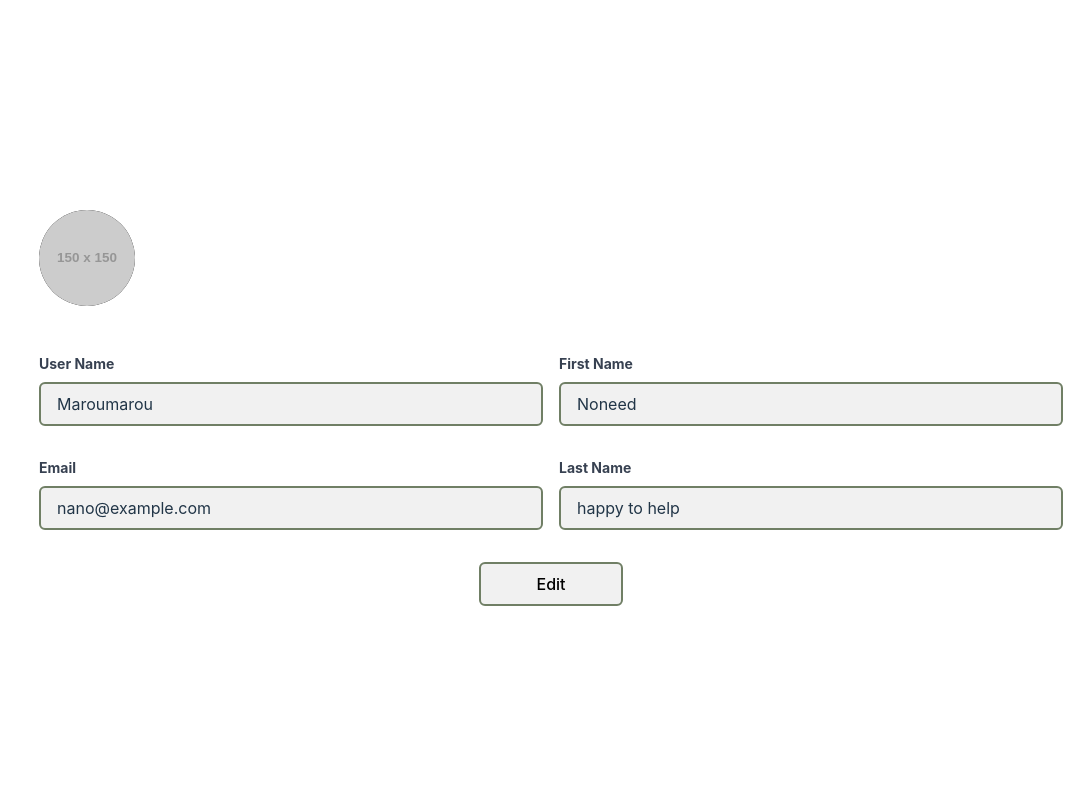
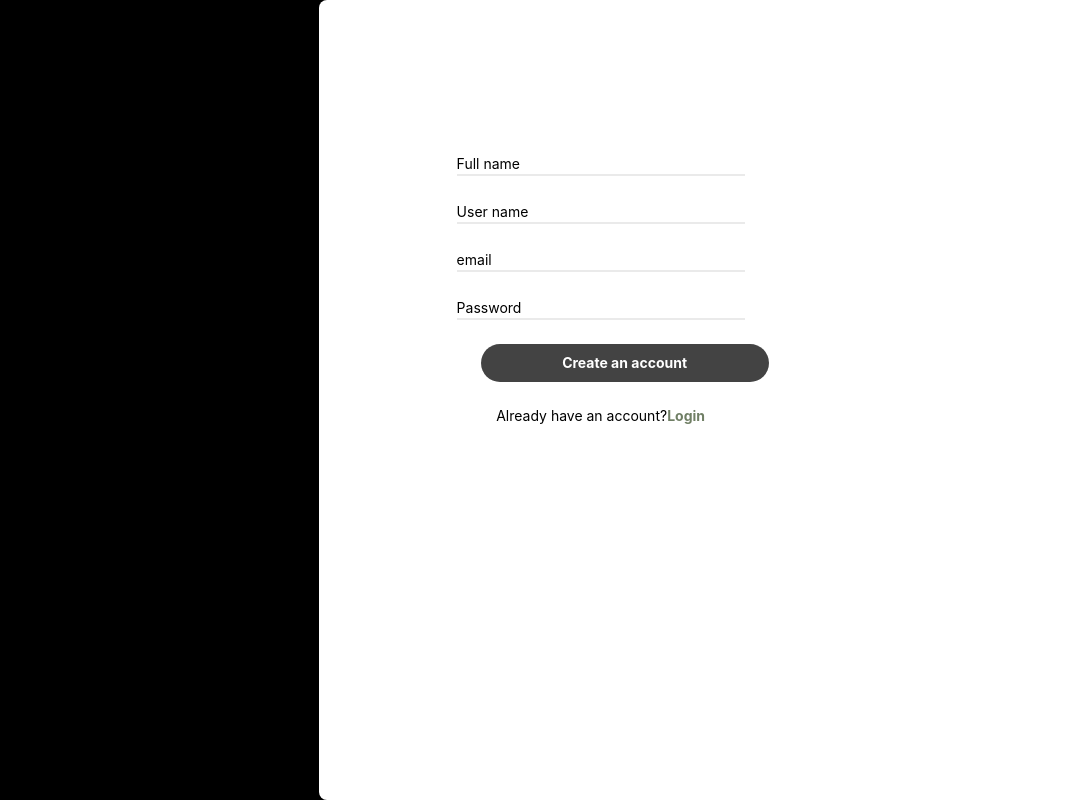
Before and after one commit to zcybrgd/articles-igl-engine-frontend, a React (Vite) app: page / in a window 1280 px wide. Shown: the whole page, without its empty margins (193-1280 px from the left). Built offline with nearby package versions, Linux system fonts and the light colour scheme.

Commit message:
Auth_responive

```diff
--- a/src/App.jsx
+++ b/src/App.jsx
@@ -1,9 +1,10 @@
 
-import Welcome from "./pages/WelcomePage/Welcome"; // Adjust the path based on your project structure
+
+import SignUpPage from "./pages/Authentification/SignUp"; // Adjust the path based on your project structure
 const App = () => {
   return (
     <>
-      <Welcome/>
+      <SignUpPage/>
     </>
   );
 };
--- a/src/pages/Authentification/LogIn.jsx
+++ b/src/pages/Authentification/LogIn.jsx
@@ -1,7 +1,5 @@
-
 // import googleIcon from '../.././assets/icons/google.svg';
-import googleIcon from '../.././assets/icons/google.svg';
-const LoginPage = () => {
+ const LoginPage = () => {
   const leftBorderRadius = {
     borderTopLeftRadius: '20px',
     borderBottomLeftRadius: '20px',
@@ -10,67 +8,92 @@ const LoginPage = () => {
   return (
 
 
-    <div className='w-screen h-screen grid grid-cols-2'>
-    <div className='w-screen h-screen grid grid-rows-2'>
+    <div className='w-screen h-screen grid grid-cols-2 max-sm:h-screen bg-black'>
 
-      <div className='inset-y-4 w-full h-full bg-black centered md:h-screen md:w-screen'>
-
-      </div>
-    </div>
-    <h1 className="text-white font-bold text-7xl mt-8">Log </h1>
+    <div className='w-screen h-screen  grid-rows-2 max-sm:h-full sm:hidden '>
+    <div className=" max-sm: text-white max-sm: font-bold  max-sm:text-5xl max-sm: mt-8 md:hidden lg:hidden max-md:text-5xl max-sm:ml-4 sm-hidden">
+   login
 
 
 
-    <div className="absolute inset-y-0 left-16 w-3/5 md:w-2/5 h-screen md:h-screen flex flex-col justify-center items-center">
-      <div className="flex flex-col items-center text-white space-y-2">
+
+   </div>
+   <div className=" max-sm: text-white max-sm: font-bold  max-sm:text-xl max-sm: mt-0 md:hidden sm-hidden lg:hidden max-md:text-5xl max-sm:ml-4">
+   Welocme back
 
 
-        <div className="mb-12"></div>
-        <div className="absolute inset-y-8  w-5/5 md:w-5/5       h-4 md:h-3/5 flex place-content-center mt-16 space-y-0 ">
-            <div className="flex w-72 flex-col gap-6 space-y-0 mt-16  ">
+
+
+   </div>
+
+    </div>
+
+
+
+
+    <div className="absolute inset-y-0 left-16 w-3/5 md:w-2/5 h-screen md:h-full flex flex-col justify-center items-center  max-sm:h-4/5 max-sm:mt-28">
+
+
+
+      <div className="flex flex-col sm:w-full items-center text-white space-y-2 ">
+
+
+        <div className="mb-12 "></div>
+
+        <div className=" absolute inset-y-8     w-5/5       h-5/5     place-content-center mt-16 space-y-0  md:bg-black lg:bg-black max-sm:bg-white max-sm:rounded-lg sm:bg-black sm:mb-0 ">
+
+
+
+
+            <div className="flex w-72 flex-col gap-6 space-y-0 mt-16 max-sm:mt-16 max-sm:space-y-0 max-sm:justify-center  sm:mt-16 sm:space-y-0  md:space-y-0  sm:bg-white sm:h-3/4 lg:bg-black sm:rounded-lg">
+               {/* This div will be hidden on medium and larger screens */}
 
 
             <input
                     type="text"
                     placeholder="username"
 
-                    className="  h-6  focus:outline-none   w-5/5  text-sm text-white placeholder-white mt-20 border-b-2 bg-black   "
+                    className=" lg:bg-black h-6 sm:placeholder:text-black sm:text-black focus:outline-none   w-5/5  text-sm text-white placeholder-white mt-20 border-b-2 max-sm:border-black   max-sm:mt-0 max-sm:w-4/5 max-sm:ml-6 max-sm:mr-6 max-sm:bg-white   placeholder:text-white max-sm:placeholder:bg-white max-sm:placeholder:text-black max-sm:text-black sm:mr-6 sm:ml-6 lg:text-white lg:placeholder:text-white sm:border-black lg:border-white"
                   />
 
                    <input
                     type="password"
                     placeholder="password"
-                    className="  h-6      focus:outline-none   text-sm text-white placeholder-white  border-b-2  bg-black "
+                    className="  border-b-2 h-6 lg:bg-black sm:text-black sm:placeholder:text-black    focus:outline-none   text-sm text-white max-sm:border-black   max-sm:mt-0 max-sm:w-4/5 max-sm:ml-6 max-sm:mr-6 max-sm:bg-white max-sm:text-black sm:mr-6 sm:ml-6  lg:text-white lg:placeholder:text-white sm:border-black lg:border-white"
                   />
                         <div className="w-4/5 flex flex-col justify-start items-center mt-8 space-y-8"></div>
-        <button className="my-1 rounded-full bg-white text-black font-bold py-2 px-4 w-full">
-          Log in
-        </button>
-        <div className="mt-2 text-sm flex items-center justify-center ">
-          <p className="text-white">Already have an account? </p>
-          <p className="text-blue-800 hover:underline">Login</p>
+                    <button className="my-1 rounded-full bg-white  text-black font-bold py-2 px-4 w-full max-sm:w-4/5 max-sm:ml-6 max-sm:mr-6 max-sm:bg-[#1C1A1A]  max-sm:text-white sm:bg-black lg:bg-white sm:mr-6 sm:ml-6 sm:w-4/5 sm:text-white lg:text-black">
+                      Log in
+                    </button>
+                    <div className="mt-2 text-sm flex items-center justify-center ">
+                      <p className="text-black md:text-white">Already have an account? </p>
+                      <p className="text-blue-800 hover:underline">Login</p>
+
+
         </div>
-        <div className="mt-2 text-sm flex items-center justify-center ">
-        <p className="text-gray-500 my-1 text-xl ">-OR-</p>
-        </div>
-        <button className="my-1 rounded-full bg-white py-2 px-4 w-full text-black border-white flex items-center justify-center hover:text-black space-y-4">
-          <img src={googleIcon} alt="Google Icon" className="ml-2 h-6 w-6 mr-8" />
-          Sign Up with Google
-        </button>
+
 
       </div>
                   </div>
                   </div>
 
 
+
+
+    </div>
+    <div className="  lg:text-white font-bold text-7xl absolute top-8  max-sm:text-5xl max-sm:mt-8 max-sm:hidden max-md:text-5xl max-sm:ml-4 md:text-transparent ml-96 left-60 sm:text-transparent">
+    log
+  </div>
+   {/* // White part for other content  */}
+     <div className="lg:text-black font-bold text-7xl   absolute inset-y-0 right-0 w-3/5 md:w-2/5 bg-white h-screen md:h-screen   hidden md:block md:text-transparent" style={leftBorderRadius} >
+     <div className="lg:text-black mt-8 md:text-transparent">in</div>
+
+
+
+
+
     </div>
 
-    {/* White part for other content */}
-    <div className="absolute inset-y-0 right-0 w-3/5 md:w-2/5 bg-white h-screen md:h-screen flex " style={leftBorderRadius}>
-      {/* This is the white part */}
-      <h1 className="text-black font-bold  text-7xl left-0 mt-8">In </h1>
-
-    </div>
   </div>
   )
 }
--- a/src/pages/Authentification/SignUp.jsx
+++ b/src/pages/Authentification/SignUp.jsx
@@ -1,66 +1,33 @@
 import articleIcon from '../.././assets/icons/article.svg';
-import googleIcon from '../.././assets/icons/google.svg';
+
 
 // import googleIcon from '../.././assets/icons/google.svg';
 
 
-const LoginPage = () => {
-    const leftBorderRadius = {
-        borderTopLeftRadius: '20px',
-        borderBottomLeftRadius: '20px',
-      };
+const SignUpPage = () => {
+
     return (
-        <div className="bg-black ">
-            <div className="absolute inset-y-0 left-0 w-2/5 md:w-3/5 bg-black h-screen md:h-screen flex justify-center" style={leftBorderRadius}>
-            </div>
-            <div className="absolute inset-y-0 right-0 w-3/5 md:w-3/5 bg-white h-screen md:h-screen flex justify-center place-content-center space-y-8" style={leftBorderRadius} >
-            <div className="mt-0 text-sm    flex justify-center mb-0">
-            <h1 className="text-black font-bold text-xl mb-8  mt-16  ">Create Account </h1>
-            <img src={articleIcon} alt="article Icon" className="h-8 w-8 ml-4 mt-16 " />
-            </div>
-            <div className="absolute inset-y-8  w-2/5 md:w-5/5       h-4 md:h-3/5 flex place-content-center mt-16 space-y-0 ">
-            <div className="flex w-72 flex-col gap-6 space-y-0  ">
+      <div className='w-screen h-screen grid grid-cols-2 max-sm:h-screen bg-black'>
 
 
-            <input
-                    type="text"
-                    placeholder="Full name"
-                    className="  h-6  focus:outline-none   w-5/5  text-sm text-black placeholder-black mt-20 border-b-2  border-[#EAEAEA]"
-                  />
 
-                   <input
-                    type="text"
-                    placeholder="User name"
-                    className="  h-6      focus:outline-none   text-sm text-black placeholder-black  border-b-2  border-[#EAEAEA] "
-                  />
 
-                   <input
-                    type="email"
-                    placeholder="email"
-                    className="  h-6  focus:outline-none      text-sm text-black placeholder-black  border-b-2  border-[#EAEAEA] "
-                  />
+            <div className="max-sm:mt-0 max-sm:hidd max-sm:justify-start absolute inset-y-0  right-0 w-3/5 md:w-3/5 bg-white max-sm:white max-sm:w-full max-sm:h-screen   h-screen md:h-screen  justify-center place-content-center space-y-6 lg:justify-center max-sm:rounded-none lg:rounded-l-lg"  >
 
-                   <input
-                    type="password"
-                    placeholder="Password "
-                    className="  h-6      focus:outline-none   text-sm text-black placeholder-black  border-b-2  border-[#EAEAEA]"
-                  />
+            <div className="lg:flex max-sm:grid max-sm:top-0 max-sm:left-0 top-0 max-sm:ml-8 max-sm:mt-4 max-sm:text-white  text-sm   max-sm:text-2xl    mb-0 mt-10 ml-52 space-y-0 ">
+            <h1 className="max-sm:hidden  text-black font-bold text-xl mb-8 lg:left-6">Create Account </h1>
+            <img
+  src={articleIcon}
+  alt="Article Icon"
+  className="hidden md:inline-block lg:inline h-8 w-8 ml-4 lg:mt-0"
+/>
 
-                  <button className="my-1 rounded-full bg-[#434343] hover:white text-white font-bold py-2 px-4 w-full">
-                    Create an account
-                  </button>
-                  <div className="mt-0 text-sm    flex justify-center mb-0">
-                    <p className="text-black flex justify-center">Already have an account? </p>
-                    <p className="text-[#707F65] font-bold hover:underline flex justify-center">Login</p>
-                  </div>
-                  <p className="text-gray-500 flex justify-center  ">-OR-</p>
+            <h1 className="max-sm:left-0 top-0 text-black    max-sm:mt-4 max-sm:text-4xl max-sm:font-bold lg:text-transparent">Signup </h1>
 
-                  <button className=" rounded-full bg-white   border-inherit flex items-center justify-center hover:text-black ">
+            <p className="max-sm:left-0 top-0 text-black    max-sm:mt-0 max-sm:text-xl max-sm:font-bold lg:text-transparent">Welcome among us!</p>
 
-                  <img src={googleIcon} alt="Google Icon" className="ml-2 h-6 w-6 mr-8 " />
-                                      Sign Up with Google
 
-                   </button>
+            <div className="max-sm:left-0  top-0 max-sm:mt-0 max-sm:ml-6 max-sm: text-white max-sm: font-bold  max-sm:text-xl   max-sm: mt-0 md:hidden sm-hidden lg:hidden max-md:text-5xl  ">
 
 
 
@@ -68,8 +35,72 @@ const LoginPage = () => {
 
 
 
+   </div>
+   </div>
+
+   <div className="max-sm:justify-start mt-0 max-sm:text-white  text-sm max-sm:ml-0 max-sm:text-2xl max-sm:mt-6    mb-0 space-y-0">
+
+            <div className="flex w-72 flex-col gap-6 max-sm:hidden space-y-0 mt-16 max-sm:mt-16 max-sm:space-y-0 max-sm:justify-center  sm:mt-16 max-sm:h-full sm:space-y-0  md:space-y-0  sm:bg-white sm:h-3/4 lg:bg-black sm:rounded-lg">
+               {/* This div will be hidden on medium and larger screens */}
+
+              </div>
+            <div className="absolute inset-y-8  w-2/5 md:w-5/5       h-4 md:h-4/5 flex place-content-center mt-16 space-y-0 ">
+            <div className="flex w-72 flex-col max-sm:h-full gap-6 space-y-0  ">
+
+            <div className="flex w-72 ml-32 flex-col gap-6 space-y-0 mt-16 max-sm:left-0 top-0 max-sm:mt-16 max-sm:space-y-0 max-sm:bg-black max-sm:justify-center max-sm:rounded-lg sm:mt-16 sm:space-y-0 md:space-y-0 sm:bg-white  lg:bg-white sm:rounded-lg">
+   {/* This div will be hidden on medium and larger screens */}
+
+            <input
+                    type="text"
+                    placeholder="Full name"
+                    className="  h-6  focus:outline-none   w-5/5  text-sm text-black placeholder-black mt-14 border-b-2  border-[#EAEAEA] max-sm:ml-10 max-sm:mr-6 max-sm:bg-black max-sm:placeholder:text-white max-sm:text-white"
+                  />
+
+                   <input
+                    type="text"
+                    placeholder="User name"
+                    className="  h-6      focus:outline-none   text-sm text-black placeholder-black  border-b-2  border-[#EAEAEA] max-sm:ml-10 max-sm:mr-6 max-sm:bg-black max-sm:placeholder:text-white max-sm:text-white"
+                  />
+
+                   <input
+                    type="email"
+                    placeholder="email"
+                    className="  h-6  focus:outline-none      text-sm text-black placeholder-black  border-b-2  border-[#EAEAEA] max-sm:ml-10 max-sm:mr-6 max-sm:bg-black max-sm:placeholder:text-white max-sm:text-white"
+                  />
+
+                   <input
+                    type="password"
+                    placeholder="Password "
+                    className="  h-6      focus:outline-none   text-sm text-black placeholder-black  border-b-2  border-[#EAEAEA] max-sm:ml-10 max-sm:mr-6 max-sm:bg-black max-sm:placeholder:text-white max-sm:text-white"
+                  />
+
+                  <button className="my-1 rounded-full max-sm:text-base max-sm:font-bold max-sm:ml-8 bg-[#434343] hover:white text-white font-bold py-2 px-4 w-full  max-sm:mr-6 ml-6 max-sm:w-3/4 max-sm:bg-white max-sm:placeholder:text-white   max-sm:text-black">
+                    Create an account
+                  </button>
+
+                  <div className="mt-0 text-sm    flex justify-center  ">
+                    <p className="text-black flex justify-center max-sm:mt-0 max-sm:text-white">Already have an account? </p>
+                    <p className="text-[#707F65] font-bold hover:underline flex justify-center">Login</p>
+                         </div>
+
+                         <div className="flex w-72 ml-32 flex-col gap-6 space-y-0 mt-16 max-sm:left-0 top-0 max-sm:mt-16 max-sm:space-y-0 max-sm:bg-white max-sm:justify-center max-sm:rounded-lg sm:mt-16 sm:space-y-0 md:space-y-0 sm:bg-white  lg:bg-white sm:rounded-lg">
+
+                         </div>
+                         <div className="flex w-72 ml-32 flex-col gap-6 space-y-0 mt-16 max-sm:left-0 top-0 max-sm:mt-16 max-sm:space-y-0 max-sm:bg-white max-sm:justify-center max-sm:rounded-lg sm:mt-16 sm:space-y-0 md:space-y-0 sm:bg-white  lg:bg-white sm:rounded-lg">
+
+  </div>
+  <div className="flex w-72 ml-32 flex-col gap-6 space-y-0 mt-16 max-sm:left-0 top-0 max-sm:mt-16 max-sm:space-y-0 max-sm:bg-white max-sm:justify-center max-sm:rounded-lg sm:mt-16 sm:space-y-0 md:space-y-0 sm:bg-white  lg:bg-white sm:rounded-lg">
+
+  </div>
 
 
+
+
+
+
+
+            </div>
+            </div>
             </div>
             </div>
 
@@ -84,4 +115,4 @@ const LoginPage = () => {
 
 
     )}
-    export default LoginPage;
+    export default SignUpPage;
```
